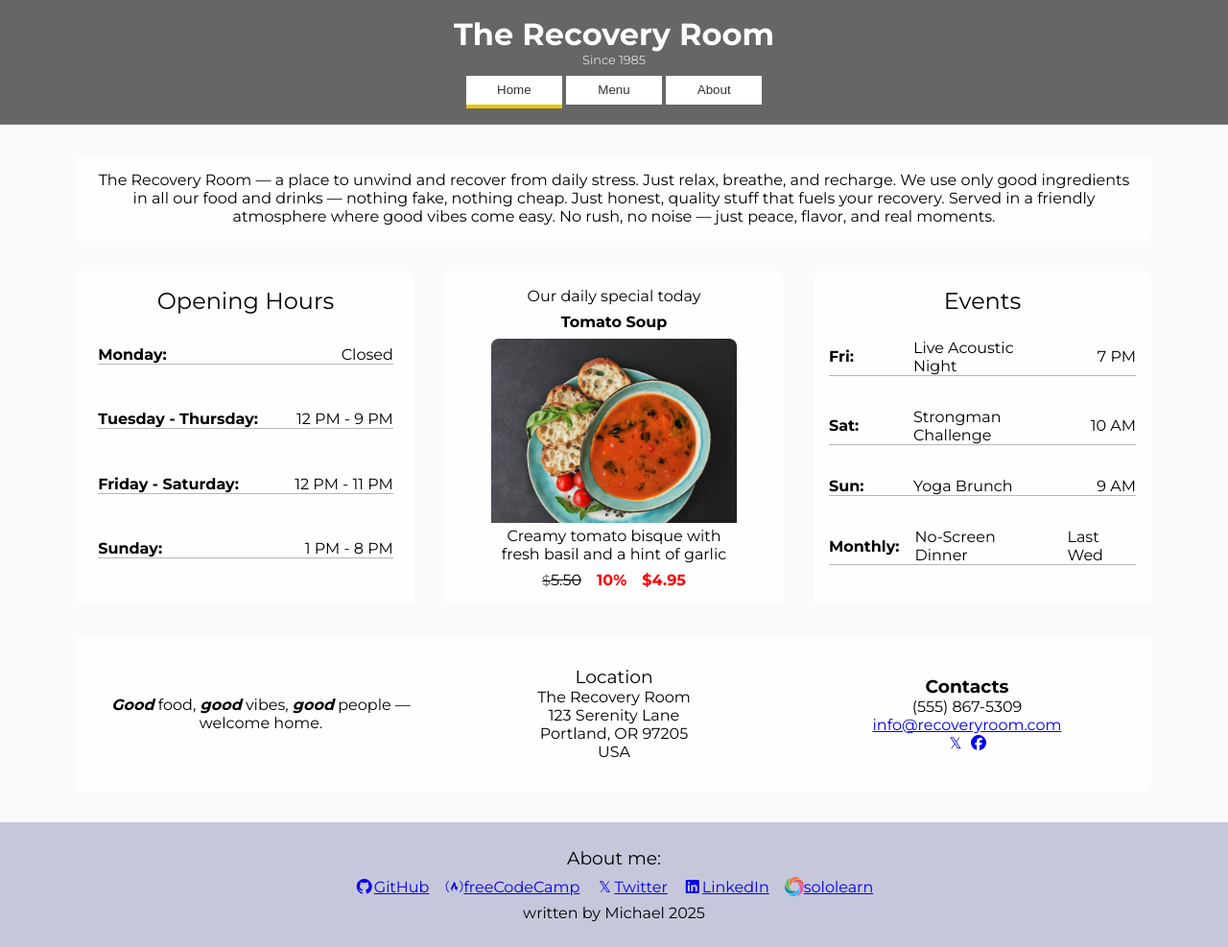
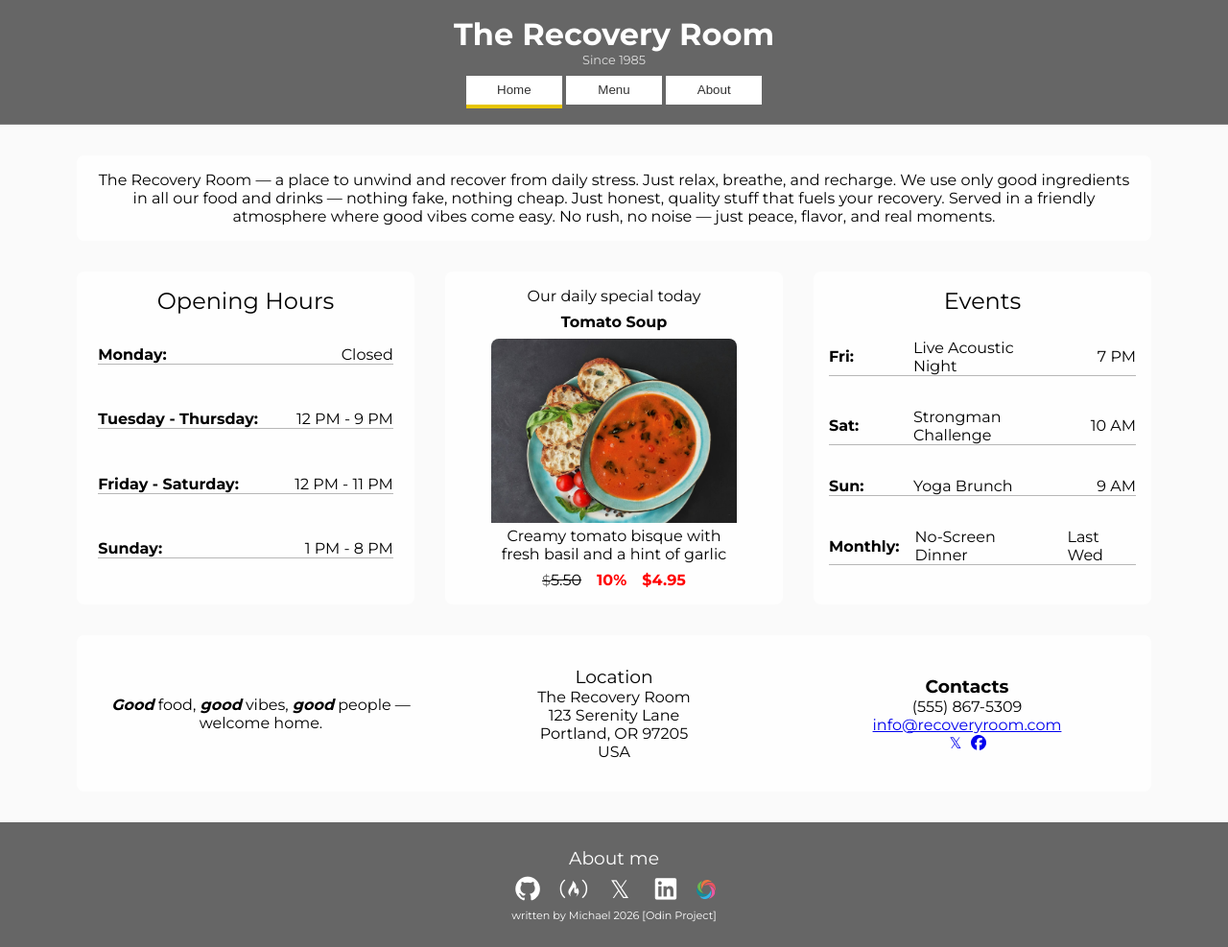
Before and after one commit to MightyCharm/restaurant-page2, a website built with webpack: page src/template.html in a window 1280 px wide. Shown: the whole page at 96% size. Built offline with nearby package versions, Linux system fonts and the light colour scheme.

Commit message:
style(footer): align design with header and improve accessibility

```diff
--- a/src/shared.css
+++ b/src/shared.css
@@ -10,21 +10,19 @@
   /* header element */
   --col-header: white;
   --bg-header: hsl(0, 0%, 40%);
-
-  --color-btn-header: rgb(49, 49, 49);
+  /* buttons for navigation */
+  --col-btn-header: rgb(49, 49, 49);
   --bg-btn-header: hsl(0, 0%, 100%);
-
   --col-btn-header-hover: white;
   --bg-btn-header-hover: rgb(65, 65, 65);
-
   --col-btn-header-border: rgb(49, 49, 49);
   --col-btn-header-border-hover: rgb(49, 49, 49);
   --btn-header-active: #e7c500;
-
   /* main elements */
   --bg-main: hsl(0, 0%, 98%);
-  /* footer elements */
-  --bg-footer: hsl(240, 23%, 82%);
+  /* footer element */
+  --col-footer: white;
+  --bg-footer: hsl(0, 0%, 40%);
 }
 
 html {
@@ -76,8 +74,7 @@ body {
   width: 100px;
   height: 30px;
   border: none;
-  /* border: 1px solid var(--col-btn-header-border); */
-  color: var(--color-btn-header);
+  color: var(--col-btn-header);
   background-color: var(--bg-btn-header);
   transition:
     color 0.3s ease,
@@ -86,7 +83,6 @@ body {
 
 .btn-header:hover {
   cursor: pointer;
-  /* border: 1px solid var(--col-btn-header-border-hover); */
   color: var(--col-btn-header-hover);
   background-color: var(--bg-btn-header-hover);
 }
@@ -119,6 +115,7 @@ body {
   justify-content: center;
   gap: 0.5rem;
   padding: 1rem;
+  color: var(--col-footer);
   background-color: var(--bg-footer);
 }
 
@@ -137,6 +134,10 @@ body {
 .footer-list a {
   display: flex;
   align-items: center;
+  font-size: 1.6rem;
+  color: white;
+  text-decoration: none;
+  transition: transform 0.4s ease;
 }
 
 .fa.fa-twitter::before {
@@ -149,14 +150,11 @@ body {
 }
 
 .footer-name {
-}
-
-.footer-list a {
-  text-decoration: none;
+  font-size: 0.7rem;
 }
 
 .link-text {
-  text-decoration: underline;
+  /* text-decoration: underline; */
 }
 
 /* footer for restaurant modules*/
@@ -221,3 +219,9 @@ body {
 .contacts i {
   text-decoration: none;
 }
+
+@media (hover: hover) {
+  .footer-list a:hover {
+    transform: scale(1.2);
+  }
+}
--- a/src/template.html
+++ b/src/template.html
@@ -22,62 +22,68 @@
       </main>
 
       <footer class="container-footer">
-        <h3 class="footer-header">About me:</h3>
+        <h3 class="footer-header">About me</h3>
+        <nav>
           <ul class="footer-list">
             <li>
               <a
                 href="https://github.com/MightyCharm"
                 target="_blank"
-              rel="noopener"
+                rel="noopener noreferrer"
+                aria-label="Github"
               >
-              <i class="fab fa-github"></i
-              ><span class="link-text">GitHub</span></a
-            >
+                <i class="fab fa-github" aria-hidden="true"></i
+              ></a>
             </li>
 
             <li>
               <a
                 href="https://www.freecodecamp.org/MightyCharm"
                 target="_blank"
-              rel="noopener"
+                rel="noopener noreferrer"
+                aria-label="freeCodeCamp"
               >
-              <i class="fab fa-free-code-camp"></i
-              ><span class="link-text">freeCodeCamp</span></a
-            >
+                <i class="fab fa-free-code-camp" aria-hidden="true"></i
+              ></a>
             </li>
 
             <li>
-            <a href="https://x.com/Michael_1800" target="_blank" rel="noopener">
-              <i class="fa fa-twitter"></i
-              ><span class="link-text">Twitter</span></a
+              <a
+                href="https://x.com/Michael_1800"
+                target="_blank"
+                rel="noopener noreferrer"
+                aria-label="Twitter"
               >
+                <i class="fa fa-twitter" aria-hidden="true"></i
+              ></a>
             </li>
 
             <li>
               <a
                 href="https://www.linkedin.com/in/michael-m%C3%BCller-pforzheim"
                 target="_blank"
-              rel="noopener"
-              ><i class="fab fa-linkedin"></i
-              ><span class="link-text">LinkedIn</span></a
-            >
+                rel="noopener noreferrer"
+                aria-label="Linkedin"
+                ><i class="fab fa-linkedin" aria-hidden="true"></i
+              ></a>
             </li>
 
             <li>
               <a
                 href="https://www.sololearn.com/de/profile/25075522"
                 target="_blank"
-              rel="noopener"
+                rel="noopener noreferrer"
+                aria-label="Sololearn"
               >
                 <img
                   class="img-solo-learn"
                   src="./images/SoloLearn_logo.svg"
-                alt=""
-              /><span class="link-text">sololearn</span></a
-            >
+                  alt="small logo of Sololearn"
+              /></a>
             </li>
           </ul>
-        <div class="footer-name">written by Michael 2025</div>
+        </nav>
+        <div class="footer-name">written by Michael 2026 [Odin Project]</div>
       </footer>
     </div>
   </body>
```
Lines whose indentation alone changed are shown as unchanged.
